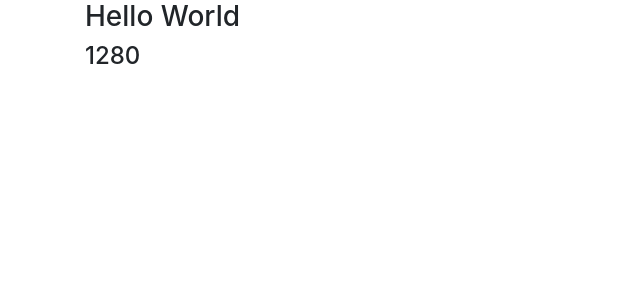
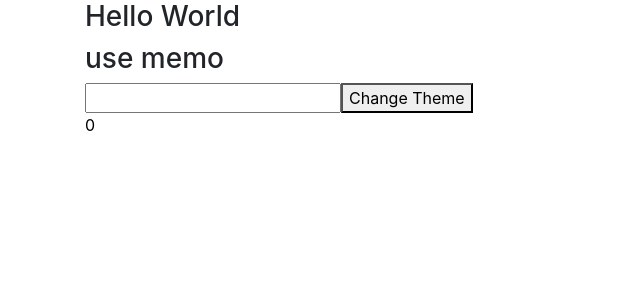
Before and after one commit to iiio2/learn-hooks, a React (Create React App) app: page / in a window 1280 px wide. Shown: the top 300 px of the page, without its empty margins (0-640 px from the left). Built offline with nearby package versions, Linux system fonts and the light colour scheme.

Commit message:
added usememo

```diff
--- a/src/App.js
+++ b/src/App.js
@@ -1,12 +1,14 @@
 // import Counter from './components/Counter';
-import UseEffect from './hooks/UseEffect';
+// import UseEffect from './hooks/UseEffect';
+import UseMemo from './hooks/UseMemo';
 
 function App() {
   return (
     <div className='container'>
       <h3>Hello World</h3>
       {/* <Counter /> */}
-      <UseEffect />
+      {/* <UseEffect /> */}
+      <UseMemo />
     </div>
   );
 }
--- /dev/null
+++ b/src/hooks/UseMemo.jsx
@@ -0,0 +1,45 @@
+import { Fragment, useState, useMemo, useEffect } from 'react';
+
+const UseMemo = () => {
+  const [number, setNumber] = useState('');
+  const [dark, setDark] = useState(false);
+
+  const doubleNum = useMemo(() => {
+    return slowFunc(number);
+  }, [number]);
+
+  const themeStyle = useMemo(() => {
+    return {
+      background: dark ? 'black' : 'white',
+      color: dark ? 'white' : 'black',
+    };
+  }, [dark]);
+
+  useEffect(() => {
+    console.log('run useEffect');
+  }, [themeStyle]);
+
+  return (
+    <Fragment>
+      <h3>use memo</h3>
+      <input
+        type='number'
+        value={number}
+        onChange={(e) => setNumber(Number(e.target.value))}
+      />
+      <button onClick={() => setDark((prevState) => !prevState)}>
+        Change Theme
+      </button>
+      <div style={themeStyle}>{doubleNum}</div>
+    </Fragment>
+  );
+};
+
+const slowFunc = (num) => {
+  console.log('slow func');
+  for (let i = 0; i <= 1000000; i++) {
+    return num * 2;
+  }
+};
+
+export default UseMemo;
```
